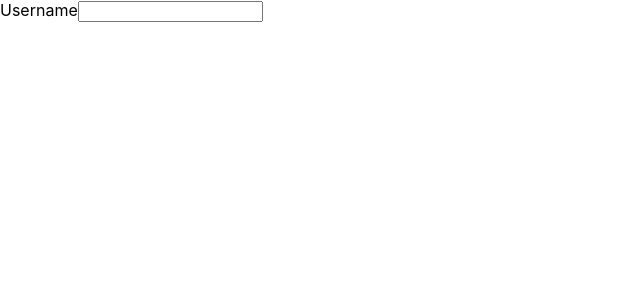
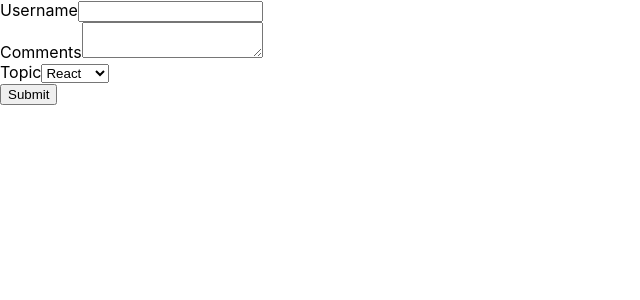
Before and after one commit to Victoria-Hodder/react-playground, a React (Create React App) app: page / in a window 1280 px wide. Shown: the top 300 px of the page, without its empty margins (0-640 px from the left). Built offline with nearby package versions, Linux system fonts and the light colour scheme.

Commit message:
video 21, part b: added to form.js component with text and select features

```diff
--- a/src/components/Form.js
+++ b/src/components/Form.js
@@ -6,7 +6,9 @@
         super(props)
 
         this.state = {
-            username: ''
+            username: '',
+            comments: '',
+            topic: 'react'
         }
 
     }
@@ -18,13 +20,45 @@
 
     }
 
+    handleCommentsChange = (event) => {
+        this.setState ({
+            comments: event.target.value
+        })
+    }
+
+    handleTopicChange = (event) => {
+        this.setState ({
+            topic: event.target.value
+        })
+    }
+
+    handleSubmit = (event) => {
+        alert(`${this.state.username} ${this.state.comments} ${this.state.topic}`)
+        event.preventDefault()
+    }
+
+
+
     render() {
         return (
-            <form>
+            <form onSubmit={this.handleSubmit}>
                 <div>
                     <label>Username</label>
                     <input type='text' value={this.state.username} onChange={this.handleUsernameChange}/>
                 </div>
+                <div>
+                    <label>Comments</label>
+                    <textarea value={this.state.comments} onChange={this.handleCommentsChange}></textarea>
+                </div>
+                <div>
+                    <label value={this.state.topic} onChange={this.handleTopicChange}>Topic</label>
+                    <select>
+                        <option value="react">React</option>
+                        <option value="angular">Angular</option>
+                        <option value="vue">Vue</option>
+                    </select>
+                </div>
+                <button type='submit'>Submit</button>
             </form>
         )
     }
```
